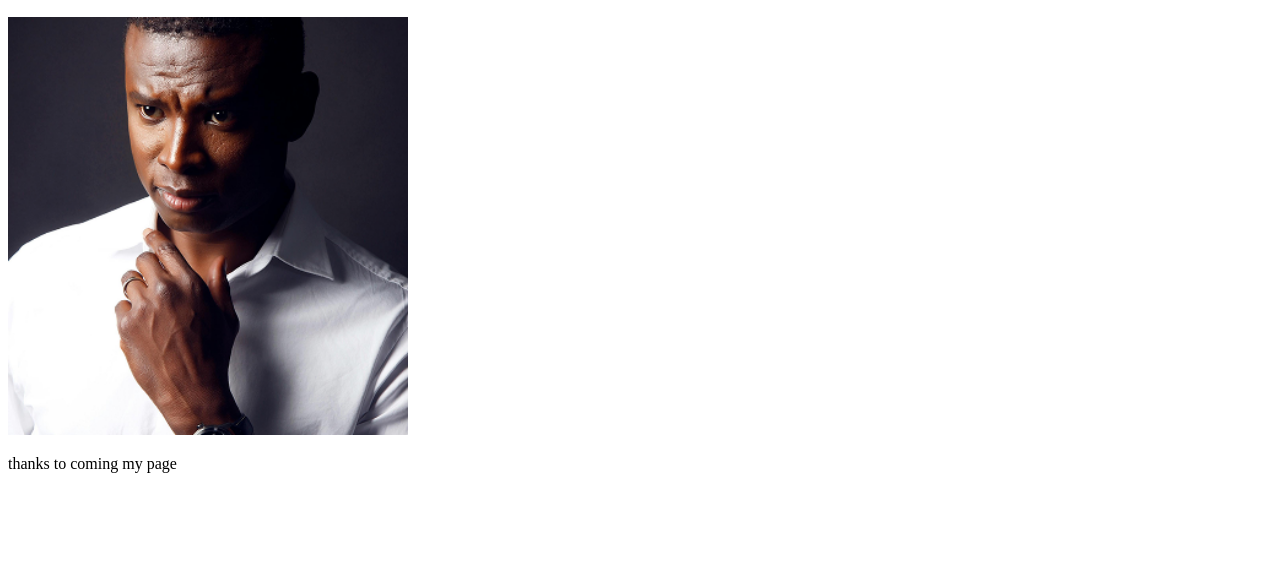
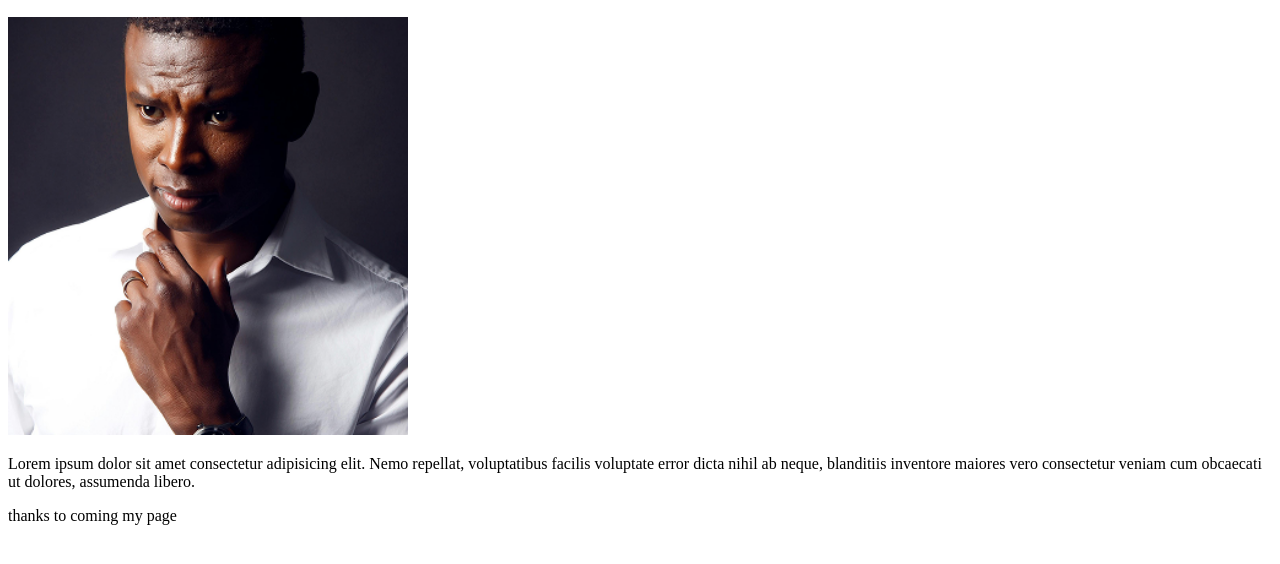
Before and after one commit to jeeva751/my-first-project, a plain HTML site: page index.html in a window 1280 px wide. Shown: the part 110-674 px from the top of the page. Drawn offline with Linux system fonts and the light colour scheme.

Commit message:
para added

```diff
--- a/index.html
+++ b/index.html
@@ -9,6 +9,7 @@
     <h1>hi i am jeeva</h1>
     <h2>welcome to my page</h2>
     <img width="400px" src="Rectangle 134.png" alt="">
+    <p>Lorem ipsum dolor sit amet consectetur adipisicing elit. Nemo repellat, voluptatibus facilis voluptate error dicta nihil ab neque, blanditiis inventore maiores vero consectetur veniam cum obcaecati ut dolores, assumenda libero.</p>
     <p>thanks to coming my page</p>
 </body>
 </html>
```
